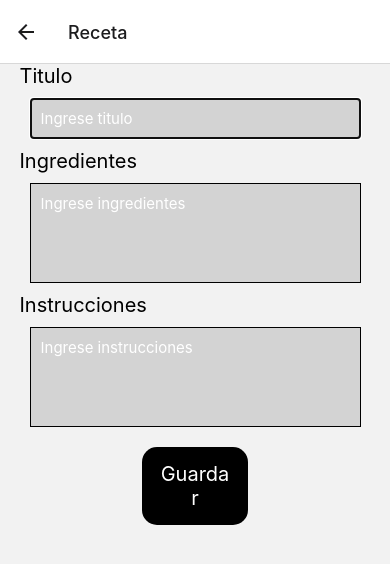
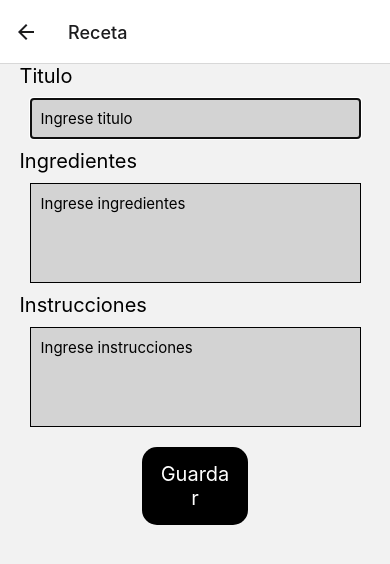
Before and after one commit to sotech/bart-drink, a React Native app: screen /Receta in a window 390 px wide. Shown: the top 564 px of the page. Built offline with nearby package versions, Linux system fonts and the light colour scheme.

Commit message:
modificaciones de color

```diff
--- a/src/screens/RecetaScreen.js
+++ b/src/screens/RecetaScreen.js
@@ -33,10 +33,17 @@ const RecetaScreen = () => {
       instrucciones:instrucciones,
     }  //Obtener la data de los states
     await RecetasAPI.GuardarReceta(recetaData)
+    reiniciarCampos()
     alert('receta guardada') //Cambiar luego este alert por un Toast
   }
 
+  const reiniciarCampos=()=>{
+    setTitulo('')
+    setIngredientes('')
+    setInstrucciones('')
+  }
   return(
+
     <View style={styles.container}>
       <Text style={styles.versionText}>Titulo</Text>
       <TextInput
@@ -91,7 +98,7 @@ const styles = StyleSheet.create({
     padding: 10,
     margin:10,
     backgroundColor:'lightgray',
-    color:'white'
+    color:'black'
   },
   inputXl:{
     borderWidth:.5,
@@ -100,7 +107,7 @@ const styles = StyleSheet.create({
     margin:10,
     height:100,
     backgroundColor:'lightgray',
-    color:'white'
+    color:'black'
   },
 
   buttonContainer:{
```
